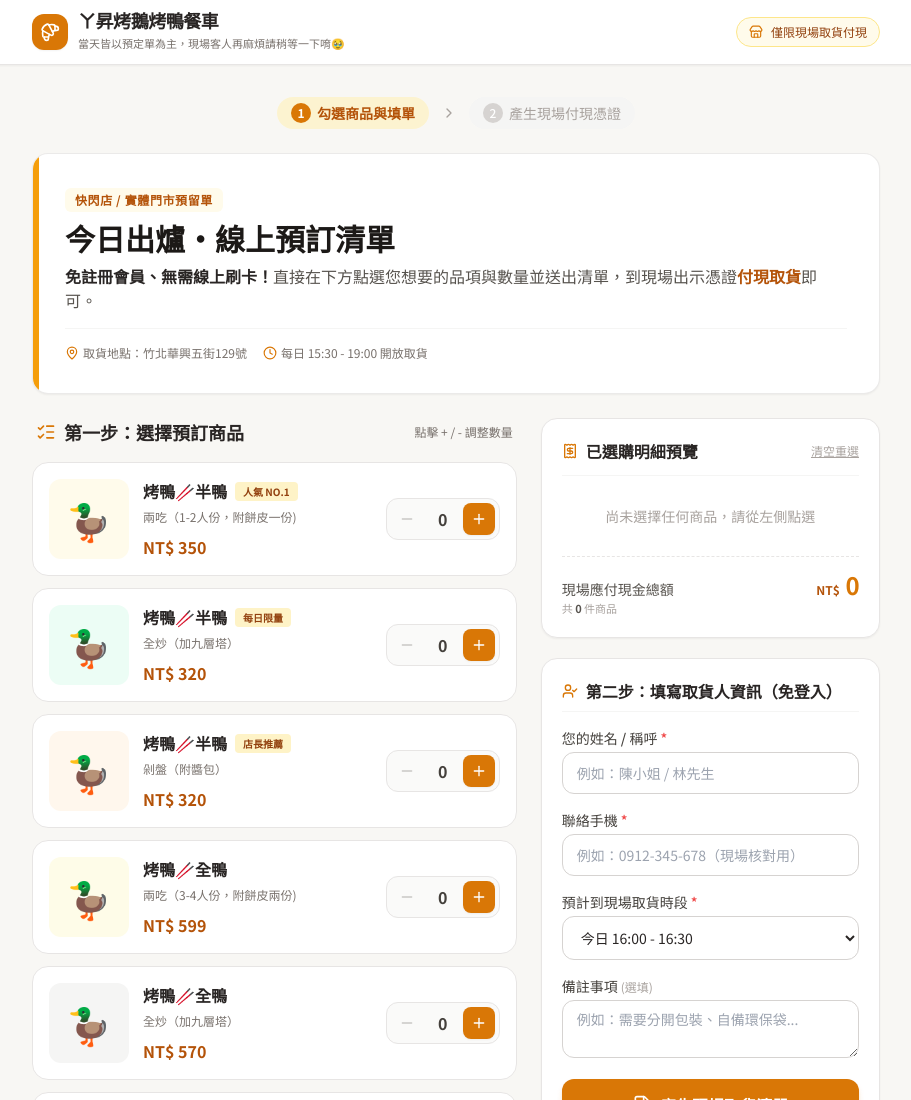
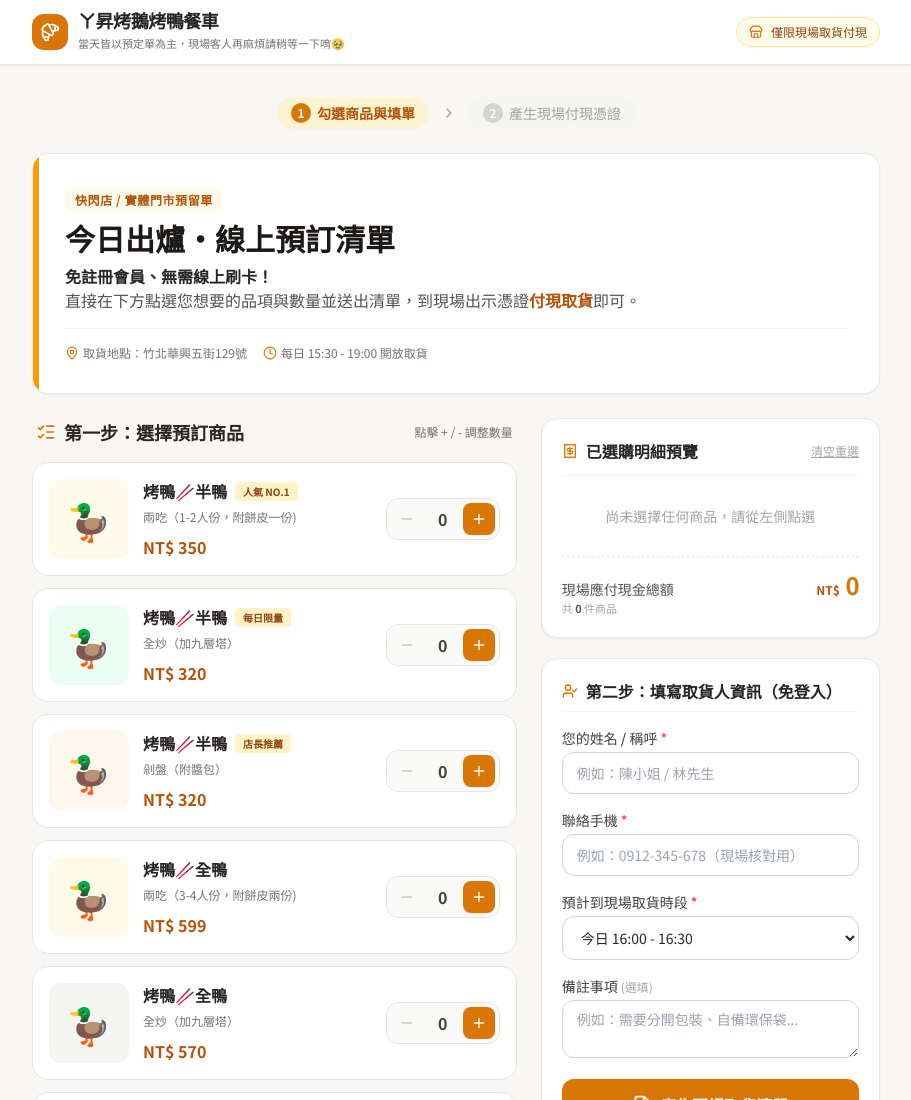
Before and after one commit to leikai0205/test, a plain HTML site: page index.html in a window 1280 px wide. Shown: the top 1100 px of the page, without its empty margins (184-1095 px from the left). Drawn offline with nearby package versions, Linux system fonts and the light colour scheme.

Commit message:
Update index.html

```diff
--- a/index.html
+++ b/index.html
@@ -98,7 +98,8 @@
                             今日出爐・線上預訂清單
                         </h1>
                         <p class="text-stone-600 text-sm sm:text-base leading-relaxed">
-                            <strong class="text-stone-800">免註冊會員、無需線上刷卡！</strong>直接在下方點選您想要的品項與數量並送出清單，到現場出示憑證<strong class="text-amber-700">付現取貨</strong>即可。
+                            <strong class="text-stone-800">免註冊會員、無需線上刷卡！</strong><br>
+                            直接在下方點選您想要的品項與數量並送出清單，到現場出示憑證<strong class="text-amber-700">付現取貨</strong>即可。
                         </p>
                     </div>
                 </div>
```
